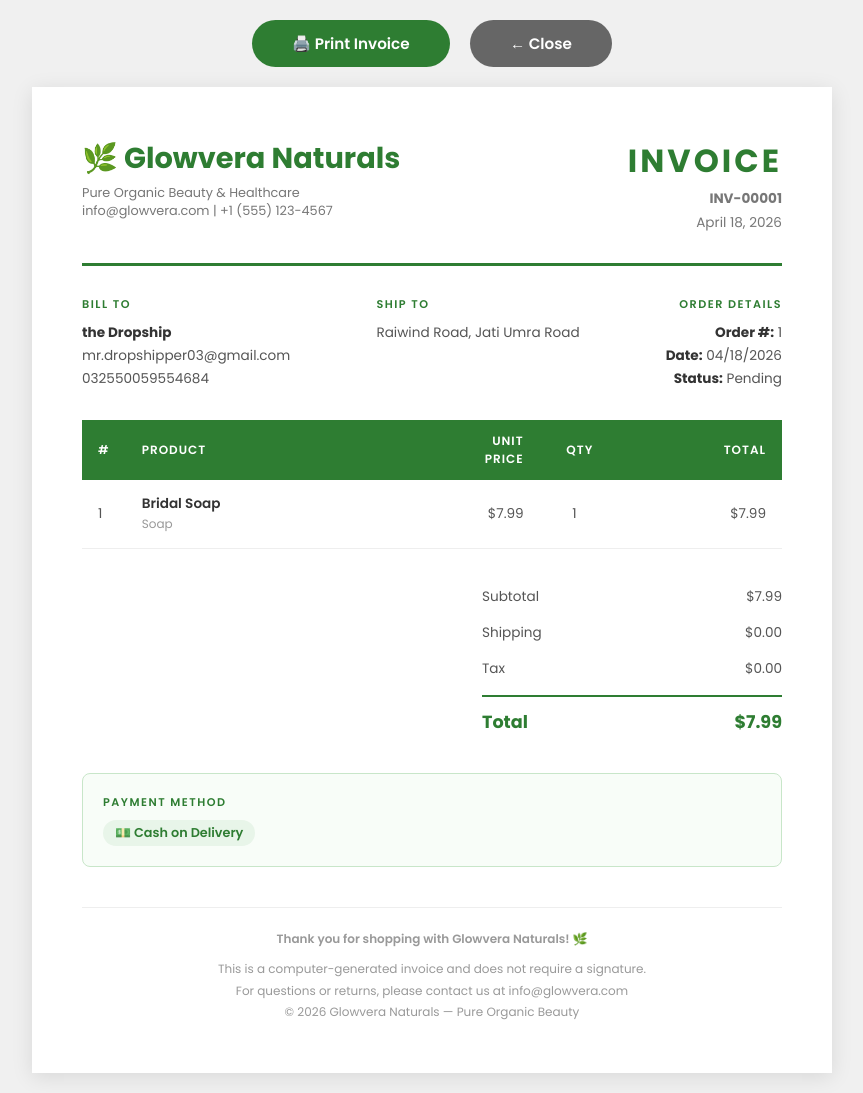
After one commit to the-ascode-solution/Glow-vera, a Flask app: page /admin/order/1/invoice in a window 1280 px wide. The commit adds this page. Shown: the whole page, without its empty margins (208-1071 px from the left). Run offline with Flask 3, Linux system fonts and the light colour scheme; a user stored in the database is signed in.

Commit message:
invoice genaration

```diff
--- a/app.py
+++ b/app.py
@@ -376,6 +376,33 @@ def admin_order_detail(order_id):
     order = Order.query.get_or_404(order_id)
     return render_template('admin_order_detail.html', order=order)
 
+@app.route('/admin/order/<int:order_id>/update_status', methods=['POST'])
+@login_required
+def update_order_status(order_id):
+    if not session.get('is_admin'):
+        flash('Unauthorized access', 'error')
+        return redirect(url_for('index'))
+
+    order = Order.query.get_or_404(order_id)
+    new_status = request.form.get('new_status')
+    if new_status in ['pending', 'processing', 'shipped', 'delivered']:
+        order.status = new_status
+        db.session.commit()
+        flash(f'Order #{order.id} status updated to {new_status.title()}!', 'success')
+    else:
+        flash('Invalid status', 'error')
+    return redirect(url_for('admin_order_detail', order_id=order.id))
+
+@app.route('/admin/order/<int:order_id>/invoice')
+@login_required
+def admin_order_invoice(order_id):
+    if not session.get('is_admin'):
+        flash('Unauthorized access', 'error')
+        return redirect(url_for('index'))
+
+    order = Order.query.get_or_404(order_id)
+    return render_template('invoice.html', order=order)
+
 @app.route('/admin/promo-codes')
 @login_required
 def admin_promo_codes():
--- a/templates/admin_order_detail.html
+++ b/templates/admin_order_detail.html
@@ -337,9 +337,9 @@
 
                     <!-- Action Buttons -->
                     <div class="d-flex gap-3">
-                        <button class="btn btn-outline-primary" onclick="window.print()">
-                            <i class="fas fa-print me-2"></i>Print Order
-                        </button>
+                        <a href="{{ url_for('admin_order_invoice', order_id=order.id) }}" target="_blank" class="btn btn-outline-primary">
+                            <i class="fas fa-print me-2"></i>Print Invoice
+                        </a>
                         <button class="btn btn-outline-secondary" onclick="window.location.href='mailto:{{ order.customer_email }}?subject=Order #{{ order.id }} Update'">
                             <i class="fas fa-envelope me-2"></i>Email Customer
                         </button>
--- /dev/null
+++ b/templates/invoice.html
@@ -0,0 +1,380 @@
+<!DOCTYPE html>
+<html lang="en">
+<head>
+    <meta charset="UTF-8">
+    <meta name="viewport" content="width=device-width, initial-scale=1.0">
+    <title>Invoice #{{ order.id }} - Glowvera Naturals</title>
+    <link href="https://fonts.googleapis.com/css2?family=Poppins:wght@300;400;500;600;700&display=swap" rel="stylesheet">
+    <style>
+        * { margin: 0; padding: 0; box-sizing: border-box; }
+
+        body {
+            font-family: 'Poppins', sans-serif;
+            color: #333;
+            background: #f0f0f0;
+        }
+
+        .invoice-wrapper {
+            max-width: 800px;
+            margin: 20px auto;
+            background: white;
+            padding: 50px;
+            box-shadow: 0 4px 20px rgba(0,0,0,0.1);
+        }
+
+        /* ── Header ── */
+        .invoice-header {
+            display: flex;
+            justify-content: space-between;
+            align-items: flex-start;
+            padding-bottom: 30px;
+            border-bottom: 3px solid #2E7D32;
+        }
+        .brand h1 {
+            font-size: 1.8rem;
+            color: #2E7D32;
+            margin-bottom: 4px;
+        }
+        .brand p {
+            font-size: 0.8rem;
+            color: #777;
+        }
+        .invoice-title {
+            text-align: right;
+        }
+        .invoice-title h2 {
+            font-size: 2rem;
+            color: #2E7D32;
+            text-transform: uppercase;
+            letter-spacing: 3px;
+            font-weight: 700;
+        }
+        .invoice-title p {
+            font-size: 0.85rem;
+            color: #777;
+            margin-top: 4px;
+        }
+
+        /* ── Info Grid ── */
+        .invoice-info {
+            display: flex;
+            justify-content: space-between;
+            margin: 30px 0;
+            gap: 20px;
+        }
+        .info-block h4 {
+            font-size: 0.7rem;
+            text-transform: uppercase;
+            letter-spacing: 1.5px;
+            color: #2E7D32;
+            margin-bottom: 8px;
+            font-weight: 600;
+        }
+        .info-block p {
+            font-size: 0.85rem;
+            line-height: 1.7;
+            color: #555;
+        }
+        .info-block strong {
+            color: #333;
+        }
+
+        /* ── Table ── */
+        .invoice-table {
+            width: 100%;
+            border-collapse: collapse;
+            margin: 30px 0;
+        }
+        .invoice-table thead th {
+            background: #2E7D32;
+            color: white;
+            padding: 12px 16px;
+            font-size: 0.75rem;
+            text-transform: uppercase;
+            letter-spacing: 1px;
+            font-weight: 600;
+            text-align: left;
+        }
+        .invoice-table thead th:last-child,
+        .invoice-table thead th:nth-child(3),
+        .invoice-table thead th:nth-child(4) {
+            text-align: right;
+        }
+        .invoice-table tbody td {
+            padding: 14px 16px;
+            font-size: 0.85rem;
+            border-bottom: 1px solid #eee;
+            color: #555;
+        }
+        .invoice-table tbody td:last-child,
+        .invoice-table tbody td:nth-child(3),
+        .invoice-table tbody td:nth-child(4) {
+            text-align: right;
+        }
+        .invoice-table tbody tr:nth-child(even) {
+            background: #fafafa;
+        }
+        .product-name {
+            font-weight: 600;
+            color: #333;
+        }
+        .product-category {
+            font-size: 0.75rem;
+            color: #999;
+        }
+
+        /* ── Totals ── */
+        .invoice-totals {
+            display: flex;
+            justify-content: flex-end;
+            margin-top: 10px;
+        }
+        .totals-box {
+            width: 300px;
+        }
+        .totals-row {
+            display: flex;
+            justify-content: space-between;
+            padding: 8px 0;
+            font-size: 0.85rem;
+            color: #555;
+        }
+        .totals-row.total {
+            border-top: 2px solid #2E7D32;
+            margin-top: 8px;
+            padding-top: 12px;
+            font-size: 1.1rem;
+            font-weight: 700;
+            color: #2E7D32;
+        }
+
+        /* ── Payment ── */
+        .payment-info {
+            margin-top: 30px;
+            padding: 20px;
+            background: #f8fdf8;
+            border: 1px solid #c8e6c9;
+            border-radius: 8px;
+        }
+        .payment-info h4 {
+            font-size: 0.7rem;
+            text-transform: uppercase;
+            letter-spacing: 1.5px;
+            color: #2E7D32;
+            margin-bottom: 8px;
+            font-weight: 600;
+        }
+        .payment-badge {
+            display: inline-block;
+            padding: 4px 12px;
+            border-radius: 20px;
+            font-size: 0.8rem;
+            font-weight: 600;
+        }
+        .badge-cod { background: #e8f5e9; color: #2e7d32; }
+        .badge-half { background: #fff8e1; color: #f57f17; }
+        .badge-full { background: #e3f2fd; color: #1565c0; }
+
+        /* ── Footer ── */
+        .invoice-footer {
+            margin-top: 40px;
+            padding-top: 20px;
+            border-top: 1px solid #eee;
+            text-align: center;
+        }
+        .invoice-footer p {
+            font-size: 0.75rem;
+            color: #999;
+            line-height: 1.8;
+        }
+        .thank-you {
+            font-size: 1.1rem;
+            color: #2E7D32;
+            font-weight: 600;
+            margin-bottom: 8px;
+        }
+
+        /* ── Print Button (hidden on print) ── */
+        .print-actions {
+            text-align: center;
+            margin: 20px auto;
+            max-width: 800px;
+        }
+        .btn-print {
+            background: #2E7D32;
+            color: white;
+            border: none;
+            padding: 12px 40px;
+            border-radius: 25px;
+            font-family: 'Poppins', sans-serif;
+            font-size: 0.95rem;
+            font-weight: 600;
+            cursor: pointer;
+            margin: 0 8px;
+            transition: all 0.3s ease;
+        }
+        .btn-print:hover {
+            background: #1b5e20;
+            transform: translateY(-2px);
+            box-shadow: 0 4px 12px rgba(46,125,50,0.3);
+        }
+        .btn-back {
+            background: #666;
+        }
+        .btn-back:hover {
+            background: #444;
+            box-shadow: 0 4px 12px rgba(0,0,0,0.2);
+        }
+
+        /* ── Print Styles ── */
+        @media print {
+            body { background: white; }
+            .invoice-wrapper {
+                margin: 0;
+                padding: 20px;
+                box-shadow: none;
+                max-width: 100%;
+            }
+            .print-actions { display: none !important; }
+            .invoice-table thead th {
+                background: #2E7D32 !important;
+                color: white !important;
+                -webkit-print-color-adjust: exact;
+                print-color-adjust: exact;
+            }
+            .invoice-table tbody tr:nth-child(even) {
+                background: #fafafa !important;
+                -webkit-print-color-adjust: exact;
+                print-color-adjust: exact;
+            }
+            .payment-info {
+                background: #f8fdf8 !important;
+                -webkit-print-color-adjust: exact;
+                print-color-adjust: exact;
+            }
+        }
+    </style>
+</head>
+<body>
+
+    <!-- Print Actions -->
+    <div class="print-actions">
+        <button class="btn-print" onclick="window.print()">🖨️ Print Invoice</button>
+        <button class="btn-print btn-back" onclick="window.close()">← Close</button>
+    </div>
+
+    <div class="invoice-wrapper">
+        <!-- Header -->
+        <div class="invoice-header">
+            <div class="brand">
+                <h1>🌿 Glowvera Naturals</h1>
+                <p>Pure Organic Beauty & Healthcare</p>
+                <p>info@glowvera.com | +1 (555) 123-4567</p>
+            </div>
+            <div class="invoice-title">
+                <h2>Invoice</h2>
+                <p><strong>INV-{{ '%05d' | format(order.id) }}</strong></p>
+                <p>{{ order.created_at.strftime('%B %d, %Y') }}</p>
+            </div>
+        </div>
+
+        <!-- Info Grid -->
+        <div class="invoice-info">
+            <div class="info-block">
+                <h4>Bill To</h4>
+                <p>
+                    <strong>{{ order.customer_name }}</strong><br>
+                    {{ order.customer_email }}<br>
+                    {% if order.customer_phone %}{{ order.customer_phone }}<br>{% endif %}
+                </p>
+            </div>
+            <div class="info-block">
+                <h4>Ship To</h4>
+                <p>{{ order.shipping_address }}</p>
+            </div>
+            <div class="info-block" style="text-align: right;">
+                <h4>Order Details</h4>
+                <p>
+                    <strong>Order #:</strong> {{ order.id }}<br>
+                    <strong>Date:</strong> {{ order.created_at.strftime('%m/%d/%Y') }}<br>
+                    <strong>Status:</strong> {{ order.status.title() }}
+                </p>
+            </div>
+        </div>
+
+        <!-- Items Table -->
+        <table class="invoice-table">
+            <thead>
+                <tr>
+                    <th style="width: 5%;">#</th>
+                    <th style="width: 45%;">Product</th>
+                    <th style="width: 15%;">Unit Price</th>
+                    <th style="width: 10%;">Qty</th>
+                    <th style="width: 25%;">Total</th>
+                </tr>
+            </thead>
+            <tbody>
+                {% for item in order.order_items %}
+                <tr>
+                    <td>{{ loop.index }}</td>
+                    <td>
+                        <span class="product-name">{{ item.product.name }}</span><br>
+                        <span class="product-category">{{ item.product.category }}</span>
+                    </td>
+                    <td>{{ format_price(item.price) }}</td>
+                    <td style="text-align: center;">{{ item.quantity }}</td>
+                    <td>{{ format_price(item.price * item.quantity) }}</td>
+                </tr>
+                {% endfor %}
+            </tbody>
+        </table>
+
+        <!-- Totals -->
+        <div class="invoice-totals">
+            <div class="totals-box">
+                <div class="totals-row">
+                    <span>Subtotal</span>
+                    <span>{{ format_price(order.total_amount) }}</span>
+                </div>
+                <div class="totals-row">
+                    <span>Shipping</span>
+                    <span>{{ format_price(0) }}</span>
+                </div>
+                <div class="totals-row">
+                    <span>Tax</span>
+                    <span>{{ format_price(0) }}</span>
+                </div>
+                <div class="totals-row total">
+                    <span>Total</span>
+                    <span>{{ format_price(order.total_amount) }}</span>
+                </div>
+            </div>
+        </div>
+
+        <!-- Payment Method -->
+        <div class="payment-info">
+            <h4>Payment Method</h4>
+            {% if order.payment_method == 'cod' %}
+                <span class="payment-badge badge-cod">💵 Cash on Delivery</span>
+            {% elif order.payment_method == 'half_advance' %}
+                <span class="payment-badge badge-half">🤝 50% Advance + 50% After Delivery</span>
+            {% elif order.payment_method == 'full_advance' %}
+                <span class="payment-badge badge-full">🏦 Full Advance Payment</span>
+            {% else %}
+                <span class="payment-badge">{{ order.payment_method }}</span>
+            {% endif %}
+        </div>
+
+        <!-- Footer -->
+        <div class="invoice-footer">
+            <p class="thank-you">Thank you for shopping with Glowvera Naturals! 🌿</p>
+            <p>
+                This is a computer-generated invoice and does not require a signature.<br>
+                For questions or returns, please contact us at info@glowvera.com<br>
+                © {{ order.created_at.strftime('%Y') }} Glowvera Naturals — Pure Organic Beauty
+            </p>
+        </div>
+    </div>
+
+</body>
+</html>
```
Also changed, not shown: templates/admin_promo_form.html (+11 -1 lines), instance/glowvera.db.
